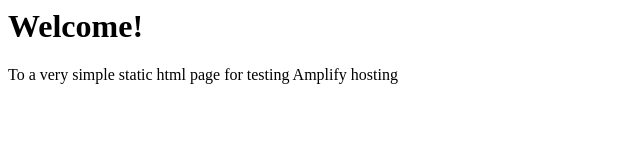
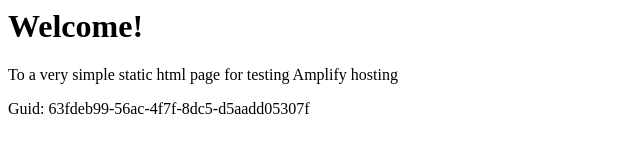
Before and after one commit to aws-aemilia-bah/Github-PR-Commit-Integration-Test-DoNotTouch-v0-preprod-me-south-1, a website: page src/index.html in a window 1280 px wide. Shown: the whole page, without its empty margins (0-640 px from the left). Drawn offline with Linux system fonts and the light colour scheme.

Commit message:
commit from integ tests

```diff
--- a/src/index.html
+++ b/src/index.html
@@ -1,3 +1,5 @@
+
+
 <html lang="en">
 
 <head>
@@ -10,6 +12,6 @@
 <body>
     <h1>Welcome!</h1>
     <p>To a very simple static html page for testing Amplify hosting</p>
-</body>
+    <p>Guid: 63fdeb99-56ac-4f7f-8dc5-d5aadd05307f</p></body>
 
 </html>
```
